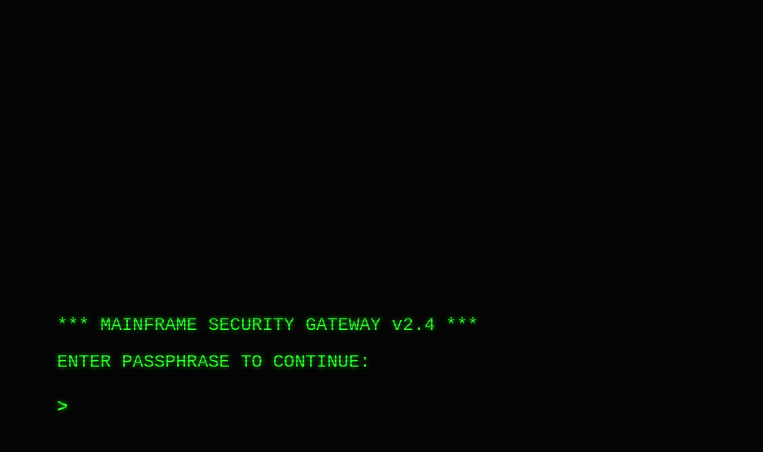
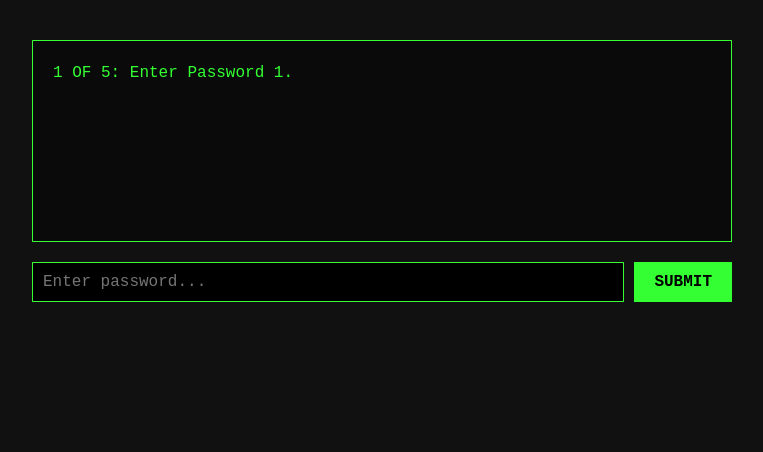
Before and after one commit to Simon-Garfunkel/answer, a plain HTML site: page index.html in a window 1280 px wide. Shown: the whole page, without its empty margins (258-1021 px from the left). Drawn offline with Linux system fonts and the light colour scheme.

Commit message:
Update index.html

```diff
--- a/index.html
+++ b/index.html
@@ -3,166 +3,204 @@
 <head>
   <meta charset="UTF-8">
   <meta name="viewport" content="width=device-width, initial-scale=1.0">
-    <title>SYSTEM ACCESS // TERMINAL 04</title>
+  <title>Password & Code Word Terminal</title>
   <style>
-        /* Retro CRT Terminal Styling */
+    /* Classic retro terminal styling */
     body {
-            background-color: #050505;
+      background-color: #111;
       color: #33ff33;
       font-family: 'Courier New', Courier, monospace;
-            font-size: 18px;
-            margin: 0;
       padding: 40px;
-            display: flex;
-            flex-direction: column;
-            justify-content: center;
-            min-height: 80vh;
-            text-shadow: 0 0 5px rgba(51, 255, 51, 0.7);
-            overflow-x: hidden;
+      max-width: 700px;
+      margin: 0 auto;
+      line-height: 1.6;
     }
 
-        /* Subtle scanline effect */
-        body::before {
-            content: " ";
-            display: block;
-            position: fixed;
-            top: 0; left: 0; bottom: 0; right: 0;
-            background: linear-gradient(rgba(18, 16, 16, 0) 50%, rgba(0, 0, 0, 0.25) 50%);
-            background-size: 100% 4px;
-            z-index: 2;
-            pointer-events: none;
+    #terminal-box {
+      border: 1px solid #33ff33;
+      padding: 20px;
+      min-height: 160px;
+      margin-bottom: 20px;
+      background-color: #0a0a0a;
     }
 
-        .terminal-box {
-            max-width: 650px;
-            margin: 0 auto;
-            width: 100%;
+    .code-reveal {
+      margin-top: 20px;
+      padding: 12px;
+      border: 1px dashed #ffff33;
+      color: #ffff33;
+      font-weight: bold;
+      background-color: #1a1a00;
     }
 
-        p {
-            line-height: 1.5;
-            margin: 10px 0;
+    .input-area {
+      display: flex;
+      gap: 10px;
     }
 
-        .input-line {
-            display: flex;
-            align-items: center;
-            margin-top: 20px;
+    input[type="text"] {
+      background-color: #000;
+      color: #33ff33;
+      border: 1px solid #33ff33;
+      padding: 10px;
+      font-family: inherit;
+      font-size: 16px;
+      flex-grow: 1;
+      outline: none;
     }
 
-        .prompt {
-            margin-right: 10px;
+    button {
+      background-color: #33ff33;
+      color: #000;
+      border: none;
+      padding: 10px 20px;
+      font-family: inherit;
+      font-size: 16px;
       font-weight: bold;
+      cursor: pointer;
     }
 
-        input {
-            background: transparent;
-            border: none;
-            color: #33ff33;
-            font-family: inherit;
-            font-size: inherit;
-            outline: none;
-            width: 100%;
-            text-shadow: 0 0 5px rgba(51, 255, 51, 0.7);
-            caret-color: #33ff33;
+    button:hover {
+      background-color: #28cc28;
     }
 
-        .denied {
-            color: #ff3333;
-            text-shadow: 0 0 5px rgba(255, 51, 51, 0.7);
+    #next-btn {
+      display: none;
+      width: 100%;
+      background-color: #ffff33;
     }
 
-        .granted {
-            color: #ffffff;
-            text-shadow: 0 0 8px rgba(255, 255, 255, 0.9);
+    #next-btn:hover {
+      background-color: #cccc28;
     }
 
-        .hidden {
-            display: none;
-        }
-
-        /* Blinking cursor animation for narrative text */
-        .cursor::after {
-            content: "█";
-            animation: blink 1s step-end infinite;
-        }
-
-        @keyframes blink {
-            50% { opacity: 0; }
+    #feedback {
+      margin-top: 15px;
+      color: #ff4444;
+      min-height: 24px;
     }
   </style>
 </head>
 <body>
 
-<div class="terminal-box">
-    <p>*** MAINFRAME SECURITY GATEWAY v2.4 ***</p>
-    <p id="status-msg">ENTER PASSPHRASE TO CONTINUE:</p>
-
-    <div class="input-line" id="input-container">
-        <span class="prompt">&gt;</span>
-        <!-- Change type="text" to type="password" if you want asterisks/dots -->
-        <input type="text" id="password-input" autocomplete="off" autofocus>
+  <!-- Main display for password prompts and revealed code words -->
+  <div id="terminal-box">
+    <div id="prompt-text"></div>
+    <div id="reward-box" class="code-reveal" style="display: none;"></div>
   </div>
 
-    <!-- Secret content revealed upon success -->
-    <div id="secret-content" class="hidden">
-        <br>
-        <p class="granted">*** ACCESS GRANTED ***</p>
-        <p>The heavy steel blast doors grind open, revealing a dimly lit corridor smelling of ozone and damp stone.</p>
-        <p class="cursor">What do you do next?</p>
-    </div>
+  <!-- Password input controls -->
+  <div class="input-area" id="controls">
+    <input type="text" id="password-input" placeholder="Enter password..." autocomplete="off">
+    <button id="submit-btn">SUBMIT</button>
   </div>
 
+  <!-- Button to advance after reading the code word -->
+  <button id="next-btn">PROCEED TO NEXT PASSWORD &gt;&gt;</button>
+
+  <!-- Error messages -->
+  <div id="feedback"></div>
+
   <script>
-    // --- CONFIGURATION ---
-    // Change this to whatever password your players need to find!
-    const SECRET_PASSWORD = "Luke22";
+    // 1. DEFINE YOUR 5 PASSWORDS AND REWARD CODE WORDS HERE
+    const sequence = [
+      {
+        prompt: "1 OF 5: Enter Password 1.",
+        password: "typethisintwicealluppercaseNOspacesLOWERCASE",
+        codeWord: "art"
+      },
+      {
+        prompt: "2 OF 5: Enter Password 2.",
+        password: "EnterTheWords:485then-colonTHENUMBERtwo",
+        codeWord: "boxer"
+      },
+      {
+        prompt: "3 OF 5: Enter Password 3.",
+        password: "CarrotCaretKarrritThenTheSymbol^",
+        codeWord: "groovy"
+      },
+      {
+        prompt: "4 OF 5: Enter Password 4.",
+        password: ".dot,comma..commaTHEWORDcommaINQUOTES",
+        codeWord: "homeward"
+      },
+      {
+        prompt: "5 OF 5: Enter Password 5.",
+        password: "Under_and_Score_wordsseperatedbyhyphens",
+        codeWord: "silence"
+      }
+    ];
 
-    // Set to true if capitalization matters, false if "xyzzy" and "XYZZY" both work
-    const CASE_SENSITIVE = false;
-    // ---------------------
+    const finalMessage = "ALL 5 PASSWORDS ACCEPTED!";
 
-    const inputField = document.getElementById('password-input');
-    const statusMsg = document.getElementById('status-msg');
-    const inputContainer = document.getElementById('input-container');
-    const secretContent = document.getElementById('secret-content');
+    // 2. GAME STATE & HTML ELEMENTS
+    let currentIndex = 0;
 
-    // Keep focus on the input field even if the user clicks elsewhere
-    document.addEventListener('click', () => {
-        inputField.focus();
-    });
+    const promptText = document.getElementById("prompt-text");
+    const rewardBox = document.getElementById("reward-box");
+    const passwordInput = document.getElementById("password-input");
+    const submitBtn = document.getElementById("submit-btn");
+    const nextBtn = document.getElementById("next-btn");
+    const feedback = document.getElementById("feedback");
+    const controls = document.getElementById("controls");
 
-    // Listen for the Enter key
-    inputField.addEventListener('keypress', function(event) {
-        if (event.key === 'Enter') {
+    // 3. GAME FUNCTIONS
+    function loadPrompt() {
+      // Reset UI for the new stage
+      rewardBox.style.display = "none";
+      nextBtn.style.display = "none";
+      feedback.textContent = "";
+
+      if (currentIndex < sequence.length) {
+        promptText.textContent = sequence[currentIndex].prompt;
+        controls.style.display = "flex";
+        passwordInput.value = "";
+        passwordInput.focus();
+      } else {
+        // All 5 stages completed
+        promptText.textContent = finalMessage;
+        controls.style.display = "none";
+      }
+    }
+
+    function checkPassword() {
+      const userGuess = passwordInput.value.trim().toLowerCase();
+      const correctPassword = sequence[currentIndex].password.toLowerCase();
+
+      if (userGuess === correctPassword) {
+        feedback.textContent = "";
+        controls.style.display = "none";
+
+        // Reveal the code word in yellow
+        rewardBox.textContent = "ACCESS GRANTED. CODE WORD: " + sequence[currentIndex].codeWord;
+        rewardBox.style.display = "block";
+
+        // Show the button to move to the next password
+        nextBtn.style.display = "block";
+        nextBtn.focus();
+      } else {
+        feedback.textContent = "INVALID PASSWORD. Try again";
+        passwordInput.value = "";
+        passwordInput.focus();
+      }
+    }
+
+    // 4. EVENT LISTENERS
+    submitBtn.addEventListener("click", checkPassword);
+
+    passwordInput.addEventListener("keypress", function(event) {
+      if (event.key === "Enter") {
         checkPassword();
       }
     });
 
-    function checkPassword() {
-        let userGuess = inputField.value.trim();
-        let target = SECRET_PASSWORD;
+    nextBtn.addEventListener("click", function() {
+      currentIndex++;
+      loadPrompt();
+    });
 
-        if (!CASE_SENSITIVE) {
-            userGuess = userGuess.toUpperCase();
-            target = target.toUpperCase();
-        }
-
-        if (userGuess === target) {
-            // AUTHORIZED
-            inputContainer.classList.add('hidden');
-            statusMsg.classList.add('hidden');
-            secretContent.classList.remove('hidden');
-
-            // Optional: Uncomment the line below to redirect to another page instead
-            // window.location.href = "level2.html";
-        } else {
-            // DENIED
-            statusMsg.textContent = "ACCESS DENIED. INVALID PASSPHRASE. TRY AGAIN:";
-            statusMsg.className = "denied";
-            inputField.value = "";
-        }
-    }
+    // Start the sequence
+    loadPrompt();
   </script>
 
 </body>
```
Lines whose indentation alone changed are shown as unchanged.
